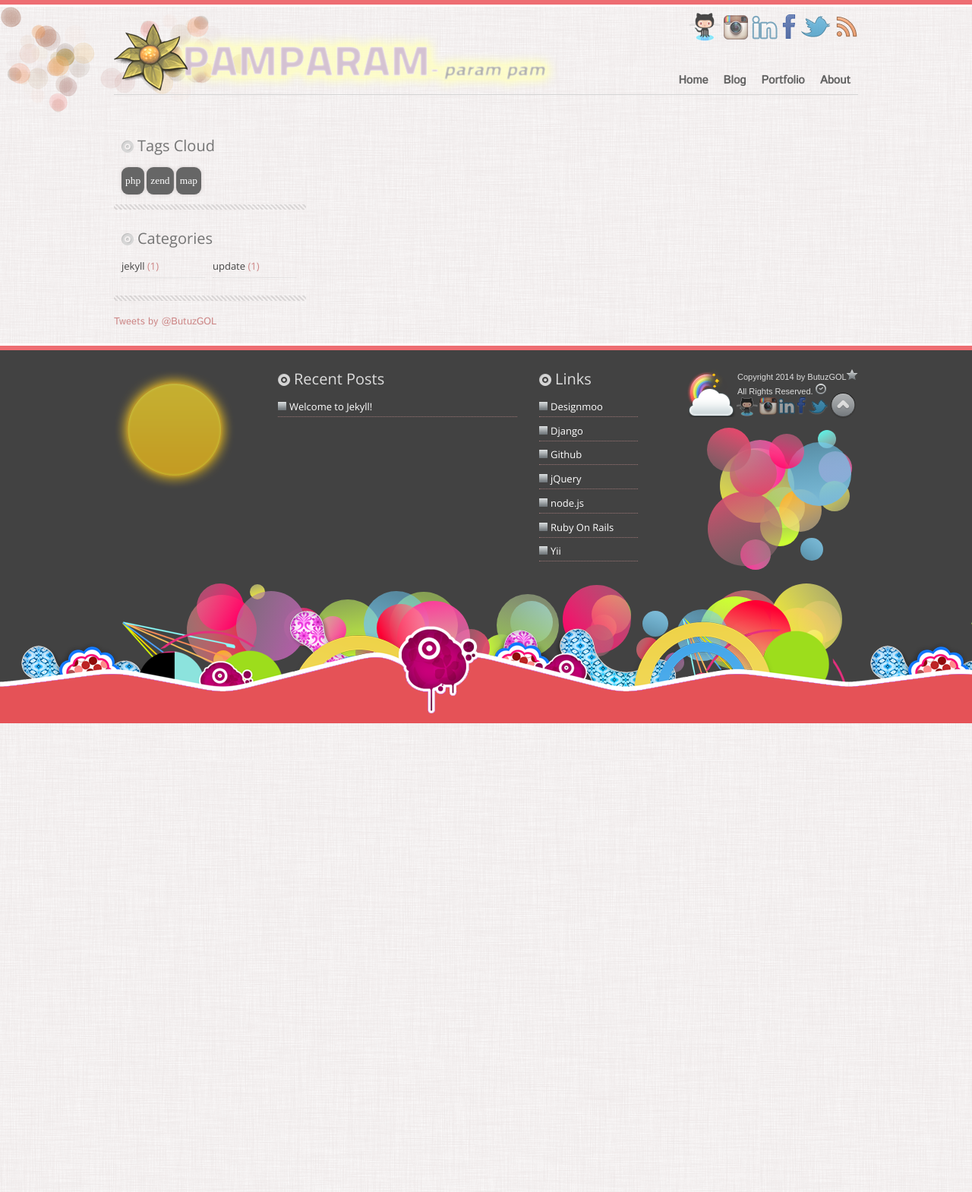
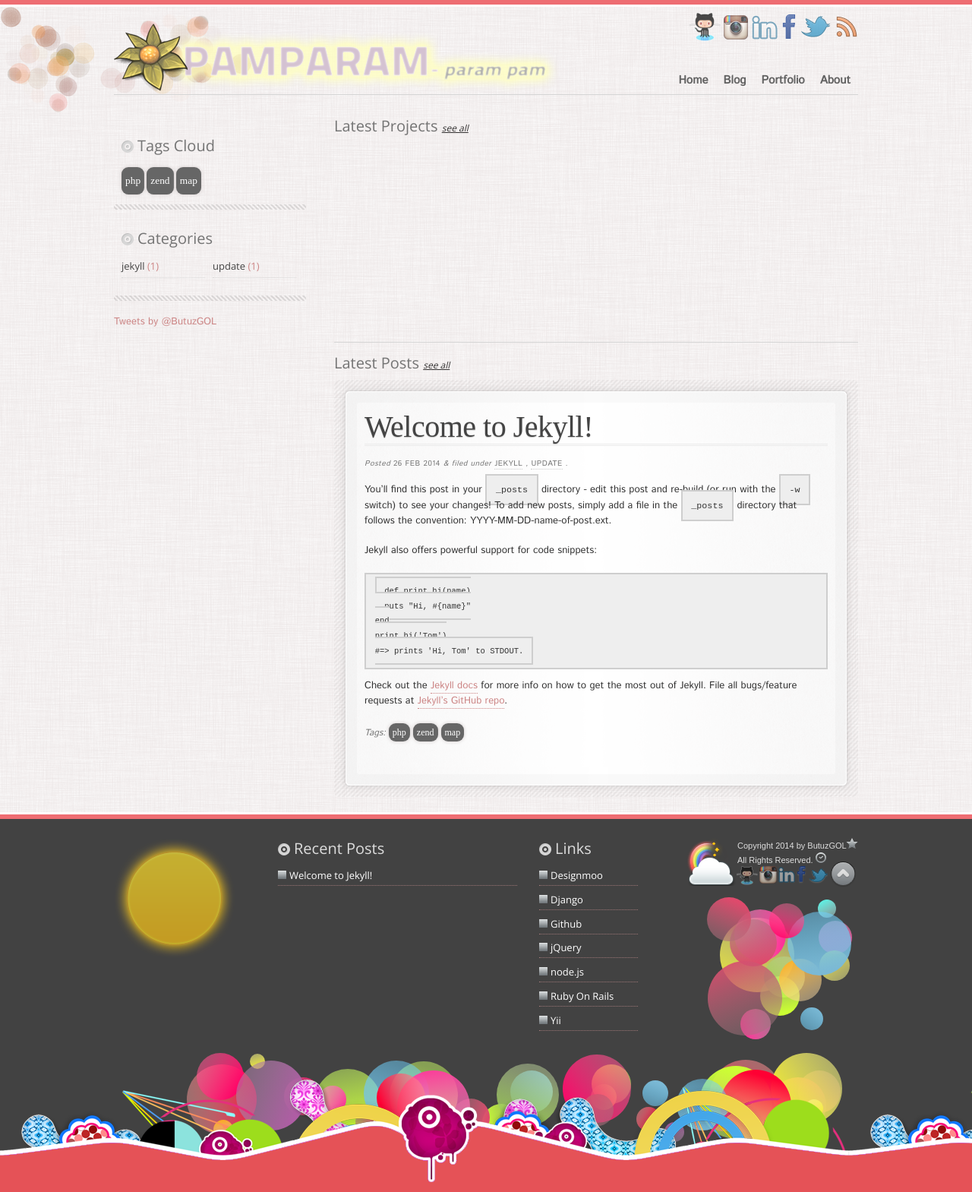
Before and after one commit to ButuzGOL/butuzgol.github.io, a Jekyll site: the page built from index.html, in a window 1280 px wide. Shown: the whole page at 76% size. Built offline with Jekyll 4.4.1, drawn with Linux system fonts in a browser that asks for light colours; some web fonts are replaced; Markdown is read by kramdown in place of the engine named in the settings; the list of posts is cut into pages by our own code; comment, search, counter and statistics services are not loaded; before the commit the page ends 952 px from its top, so only the background shows below that.

Commit message:
index posts

```diff
--- a/_config.yml
+++ b/_config.yml
@@ -1,3 +1,4 @@
 name: Pamparam
 markdown: redcarpet
 pygments: true
+paginate: 10
--- a/_layouts/default.html
+++ b/_layouts/default.html
@@ -39,7 +39,7 @@
             <nav role="navigation">
               <div class="menu-main-container">
                 <ul id="menu-main" class="menu">
-                  <li id="menu-item-129" class="menu-item menu-item-type-custom menu-item-object-custom menu-item-home menu-item-129">
+                  <li id="menu-item-129" class="menu-item menu-item-type-custom menu-item-object-custom menu-item-home {% if page.url == '/index.html' %} current_page_item current-menu-item {% endif %}">
                     <a href="/">Home</a>
                   </li>
                   <li id="menu-item-126" class="menu-item menu-item-type-post_type menu-item-object-page menu-item-126">
--- a/assets/css/main.css
+++ b/assets/css/main.css
@@ -498,16 +498,16 @@ POSTS & CONTENT STYLES
 			.size-medium {}
 			.size-thumbnail {}
 
-		article[id*=post-] footer { margin: 0 0 30px 0; padding-bottom: 0; }
+		article.post footer { margin: 0 0 30px 0; padding-bottom: 0; }
 
-        article[id*=post-] footer .technologies { color: #777777; font-size: 12px; font-style: italic; margin-bottom: 15px; }
-        article[id*=post-] footer .technologies a { margin-left: 10px; }
-        article[id*=post-] footer .repo { color: #777777; font-size: 12px; font-style: italic; margin-bottom: 15px; }
-        article[id*=post-] footer .tags { color: #777777; font-size: 12px; font-style: italic; margin-bottom: 15px; }
-        article[id*=post-] footer .tags a { font-family: 'Aclonica', cursive; text-decoration: none; background-color: #666666; padding: 5px; color: #fff; line-height: 30px;
+        article.post footer .technologies { color: #777777; font-size: 12px; font-style: italic; margin-bottom: 15px; }
+        article.post footer .technologies a { margin-left: 10px; }
+        article.post footer .repo { color: #777777; font-size: 12px; font-style: italic; margin-bottom: 15px; }
+        article.post footer .tags { color: #777777; font-size: 12px; font-style: italic; margin-bottom: 15px; }
+        article.post footer .tags a { font-family: 'Aclonica', cursive; text-decoration: none; background-color: #666666; padding: 5px; color: #fff; line-height: 30px;
                                             -moz-border-radius:9px; -webkit-border-radius:9px; border-radius:9px; font-style: normal;
                                             -moz-box-shadow:0px 0px 5px #D2CBCB; -webkit-box-shadow:0px 0px 5px #D2CBCB; box-shadow:0px 0px 5px #D2CBCB; }
-        article[id*=post-] footer .tags a:hover { background-color: #CC8585; }
+        article.post footer .tags a:hover { background-color: #CC8585; }
 
         .social-widget { margin: -10px 0 10px 0; }
         .social-widget > div { float: left; }
--- a/index.html
+++ b/index.html
@@ -21,7 +21,7 @@ title: Pamparam
       <ul>
         {% for category in site.categories %}
           <li class="cat-item">
-            <a href="/{{ category | first | slugize }}/">
+            <a href="{{ category | first | slugize }}/">
               {{ category | first }}
             </a> ({{ category | last | size }})
           </li>
@@ -38,6 +38,65 @@ title: Pamparam
     </div>
   </div>
 </div>
+<div id="main" class="col700 right clearfix" role="main">
+  <section id="portfolio">
+    <div class="title">
+      Latest Projects <a class="more" href="portfolio/">see all</a>
+    </div>
+  </section>
+  <div class="line"></div>
+  <section id="posts">
+    <div class="title">
+      Latest Posts <a class="more" href="blog/">see all</a>
+    </div>
+    <div class="top"></div>
+    <div class="middle">
+      {% for post in paginator.posts %}
+        <article class="post type-post status-publish format-standard hentry category-tutorial tag-git clearfix">
+          <header>
+            <h1 class="h2">
+              <a href="{{ post.url }}" rel="bookmark" title="{{ post.title }}">
+                {{ post.title }}
+              </a>
+            </h1>
+            <p class="meta">
+              Posted
+              <time datetime="{{ post.date }}" pubdate="">{{ post.date | date_to_string }}</time>
+              {% if post.categories %}
+                <span class="amp">&amp;</span>
+                filed under
+                {% for category in post.categories %}
+                  <a href="{{ category | first | slugize }}/" rel="category tag">{{ category }}</a>
+                  {% if forloop.last == false %}
+                  ,
+                  {% endif %}
+                {% endfor %}
+                .
+              {% endif %}
+            </p>
+          </header>
+          <section class="post_content clearfix">
+            {{ post.content }}
+          </section>
+          <footer>
+            {% if post.tags %}
+              <p class="tags">
+                <span class="tags-title">Tags:</span>
+                {% for tag in post.tags %}
+                  <a href="{{ tag | first | slugize }}/" rel="tag">{{ tag }}</a>
+                {% endfor %}
+              </p>
+            {% endif %}
+          </footer>
+        </article>
+      {% endfor %}
+      {% if paginator.total_posts > paginator.per_page %}
+        <a class="next" href="blog/page/2/">see more</a>
+      {% endif %}
+    </div>
+    <div class="bottom"></div>
+  </section>
+</div>
 
 <!-- <div id="home">
   <h1>Blog Posts</h1>
```
